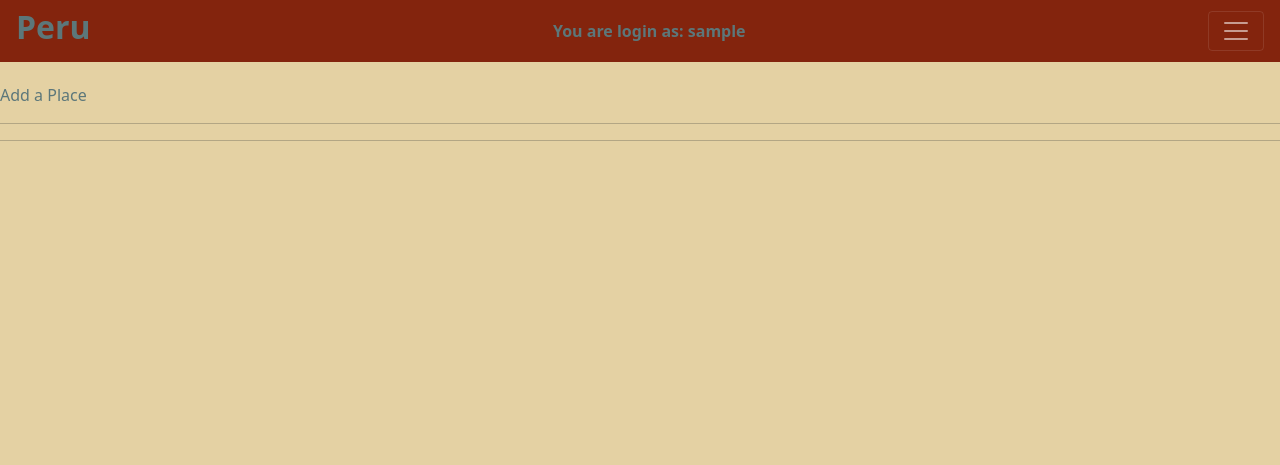
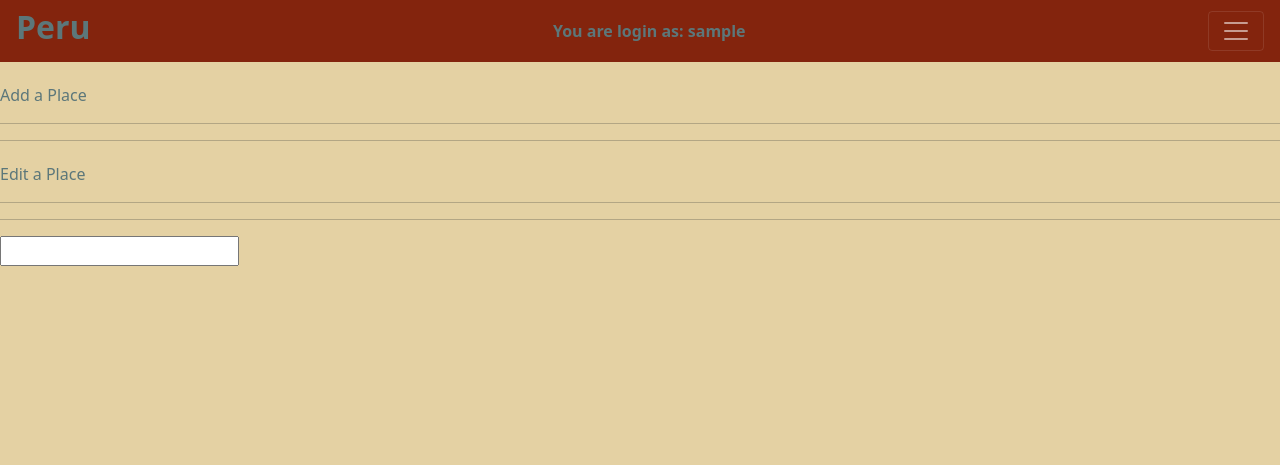
Before and after one commit to IvetteMcDermott/PP4Django-PeruExperience, a Django app: page /addplace/ in a window 1280 px wide. Shown: the top 465 px of the page. Run offline with Django 3.2, Linux system fonts and the light colour scheme; the visitor is signed in with stand-in values (Sample User, id 1); data comes from the database, SQL or seed files in the repository; some libraries are stand-ins or nearby versions.

Commit message:
Admin Functionality in HTML - AddPlace

```diff
--- a/peru_exp_app/forms.py
+++ b/peru_exp_app/forms.py
@@ -1,5 +1,6 @@
 from .models import Comment, PlacesList
 from django import forms
+from django.forms import fields, ModelForm
 
 
 class CommentForm(forms.ModelForm):
--- a/peru_exp_app/urls.py
+++ b/peru_exp_app/urls.py
@@ -5,7 +5,7 @@ from . import views
 urlpatterns = [
     path('', views.landing_page, name='home'),
     path('profile/', views.profile, name='profile'),
-    path('addplace/', views.AddPlace, name='add_place'),
+    path('addplace/', views.AddPlace.as_view(), name='add_place'),
     path('home/coast/', views.Coast.as_view(), name='coast_places_display'),
     path('home/andes/', views.Andes.as_view(), name='andes_places_display'),
     path('home/jungle/', views.Jungle.as_view(), name='jungle_places_display'),
--- a/peru_exp_app/views.py
+++ b/peru_exp_app/views.py
@@ -1,7 +1,8 @@
+from django.contrib.auth.mixins import LoginRequiredMixin, UserPassesTestMixin
 
 from django.shortcuts import render, get_object_or_404
 from django.views import generic, View
-from django.views.generic import UpdateView, ListView
+from django.views.generic import UpdateView, ListView, CreateView
 from django.http import HttpResponseRedirect
 from django.shortcuts import redirect
 from django.urls import reverse, reverse_lazy
@@ -17,16 +18,18 @@ from .forms import CommentForm, AddPlacesForm, UpdatePlacesForm
 
 
 def landing_page(request):
+    """ VIEW FOR LANDING PAGE - HOME """
     return render(request, 'index.html')
 
 
 class Coast(ListView):
+    """ VIEW FOR LIST OF PLACES FILTER: COAST """
 
     def get(self, request, *args, **kwargs):
         model = PlacesList
         data_filtered = PlacesList.objects.filter(region='Coast')
         template = "region_places.html"
-        paginate_by = 6
+        paginate_by = 3
         context = {
             'context': data_filtered
         }
@@ -35,11 +38,12 @@ class Coast(ListView):
 
 
 class Andes(ListView):
+    """ VIEW FOR LIST OF PLACES FILTER: THE ANDES """
     def get(self, request, *args, **kwargs):
         model = PlacesList
         data_filtered = PlacesList.objects.filter(region='The Andes')
         template = "region_places.html"
-        paginate_by = 6
+        paginate_by = 3
         context = {
             'context': data_filtered
         }
@@ -48,11 +52,12 @@ class Andes(ListView):
 
 
 class Jungle(ListView):
+    """ VIEW FOR LIST OF PLACES FILTER: JUNGLE """
     def get(self, request, *args, **kwargs):
         model = PlacesList
         data_filtered = PlacesList.objects.filter(region='Jungle')
         template = "region_places.html"
-        paginate_by = 6
+        paginate_by = 3
         context = {
             'context': data_filtered
         }
@@ -61,22 +66,27 @@ class Jungle(ListView):
 
 
 class PlaceInformation(View):
-
+    """ VIEW FOR DETAILED INFORMATION OF THE SELECTED PLACE """
+    """ FROM THE HTML FOR THIS VIEW A PLACE-POST CAN BE COMMENTED BY REGULAR REGISTED USERS """
+    """ FROM THE HTML FOR THIS VIEW A PLACE-POST CAN BE EDIT OR DELETE, REDIRECTING YOU TO THE LANDING - HOME PAGE """
     def get(self, request, slug, *args, **kwargs):
         place = PlacesList.objects.all()
         place_data = get_object_or_404(place, slug=slug)
         comments = place_data.comments.all().order_by('date_created')
         template = 'place_information.html'
         comment_form = CommentForm()
+        updateform = UpdatePlacesForm(instance=place_data)
         context = {
             'context': place_data,
             'comments': comments,
             'commented': False,
-            'comment_form': comment_form
+            'comment_form': comment_form,
+            'update_form': updateform
         }
         return render(request, template, context)
 
     def post(self, request, slug, *args, **kwargs):
+        """ VIEW FOR POST A COMMENT """
         place = PlacesList.objects.all()
         place_data = get_object_or_404(place, slug=slug)
         comments = place_data.comments.all().order_by('-date_created')
@@ -102,7 +112,7 @@ class PlaceInformation(View):
 
 
 def comment_update_view(request, slug, pk):
-
+    """ VIEW FOR EDIT A COMMENT IF AUTHOR OF IT """
     if request.method == 'POST':
         body = request.POST.get('body')
         # get the review to update
@@ -118,7 +128,7 @@ def comment_update_view(request, slug, pk):
 
 
 def comment_delete_view(request, slug, pk):
-
+    """ VIEW FOR DELETE A COMMENT IF AUTHOR OF IT OR ADMIN """
     if request.method == 'GET':
         comment = Comment.objects.get(id=pk)
 
@@ -132,81 +142,26 @@ def comment_delete_view(request, slug, pk):
     return redirect('place_information', slug=slug)
 
 
+""" VIEWS FOR ADMIN FUNCTIONALITY IN THE HTML """
+
+
+class AddPlace(LoginRequiredMixin, CreateView):
+    """ VIEW FOR ADD A NEW PLACE-POST """
+    template_name = 'add_place.html'
+    model = PlacesList
+    form_class = AddPlacesForm
+    success_url = '/'
+
+    def form_valid(self, form):
+        form.instance.user = self.request.user
+        return super(AddPlace, self).form_valid(form)
+
+
+""" USER PROFILE SECTION """
+
+
 def profile(request, *args, **kwargs):
+    """ VIEW FOR USER PROFILE """
     user = request.user
     template = 'user_profile.html'
     return render(request, template)
-
-
-#class favourites(ListView):
-#    def add_favourites(UserProfile, PlacesList, slug):
-#        user = get_object_or_404(User, user=request.User)
-#        if user.favourites.exists():
-#            user.favourites.remove(request.user)
-#        else:
-#            user.favourites.add(request.user)
-
-#    def favourites(request, user, slug):
-#        user_modal = UserProfile
-#        user = user_modal.objects.filter(user=request.user)
-#        favs = user.favourites
-
-#        place = PlacesList
-#        place_items = place.objects.all()
-
-
-# class AddPlace(View):
-#    def AddPlace(self, request, *args, **kwargs):
-#        place = PlacesList.objects.all()
-#        template = 'add_place.html'
-#        context = {
-#            'add_place_form': AddPlacesForm()
-#        }
-
-#        return render(request, template, context)
-
-#    def post(self, request, *args, **kwargs):
-#        data = PlacesList.objects.all()
-
-#        template = 'add_place.html'
-#        add_place_form = AddPlacesForm()
-#        if add_place_form.is_valid():
-#            if not self.slug in data:
-#                self.slug = slugify(self.place)
-#            add_place_form.instance.place = request.place
-#            new_place = add_place_form.save()
-#            new_place.place = place
-#            new_place.save()
-
-#        return render(request, 'add_place.html', {'form': add_place_form})
-
-def AddPlace(request):
-    if request.method == 'POST':
-        form = AddPlacesForm(request.POST)
-        places = PlacesList.objects.all()
-        if form.is_valid():
-            form.save()
-            message = messages.success(request, "Posted.")
-            return redirect('/')
-        else:
-            message = messages.error(request, "It exist.")
-            return redirect('/')
-
-    elif request.method == 'GET':
-        form = AddPlacesForm(request.GET)
-    return render(request, 'add_place.html', {'form': form})
-
-
-#def place_update_view(request, slug):
-
-#    if request.method == 'POST':
-#        place_data = request.POST.get('__all__')
-#        # get the review to update
-#        place = PlacesList.objects.all()
-#        place_slug = get_object_or_404(place, slug=slug)
-#        slug = place_slug.slug
-
-#        place.info = info
-#        place.save()
-
-#    return redirect('place_information', slug)
--- a/static/css/style.css
+++ b/static/css/style.css
@@ -125,3 +125,10 @@ img{
     margin:0;
     height: 2em;
 }
+
+/* ------------------branch work----------------------------------------*/
+
+.form_section {
+    width: 80%;
+
+}
--- a/templates/add_place.html
+++ b/templates/add_place.html
@@ -3,7 +3,8 @@
 {% block content %}
 {% load crispy_forms_tags %}
 
-<form method="post" style="margin-top: 1.3em;">
+<div >
+<form method="post" id="form_section" style="margin-top: 1.3em;">
     <div>
         <a href="" type="button" data-toggle="modal" data-target="#AddPlace" data-backdrop="false">Add a Place</a>
     </div>
@@ -34,5 +35,44 @@
 <hr>
 
 <hr>
+</div>
+
+<div >
+    <form method="post" id="form_section" style="margin-top: 1.3em;">
+        <div>
+            <a href="" type="button" data-toggle="modal" data-target="#EditPlace" data-backdrop="false">Edit a Place</a>
+        </div>
+
+        <div class="modal" id="EditPlace">
+            <div class="modal-dialog">
+                <div class="modal-content">
+                    <div class="modal-header">
+                        <h5 class="modal-title">Edit a Post</h5>
+                        <button type="button" class="close" data-dismiss="modal" aria-label="Close">
+                            <span aria-hidden="true">&times;</span>
+                        </button>
+                    </div>
+                    <div class="modal-body">
+                        {{ update_form | crispy }}
+
+                        {% csrf_token %}
+                    </div>
+                    <div class="modal-footer">
+                        <button type="button" class="btn btn-secondary" data-dismiss="modal">Cancel</button>
+                        <button type="submit" class="btn btn-primary">Save the changes</button>
+                    </div>
+                </div>
+            </div>
+        </div>
+
+    </form>
+    <hr>
+
+    <hr>
+    </div>
+<div>
+    <input type="text">
+
+</div>
 
 {% endblock %}
--- a/templates/place_information.html
+++ b/templates/place_information.html
@@ -22,7 +22,7 @@
 </div>
 <hr>
 
-<!-- -->
+
 
 <!-- DISPLAY OF COMMENTS, IF USER IS AUTHENTICATED  -->
 <div class="row">
@@ -170,4 +170,6 @@
 
 </div>
 
+
+
 {% endblock %}
```
